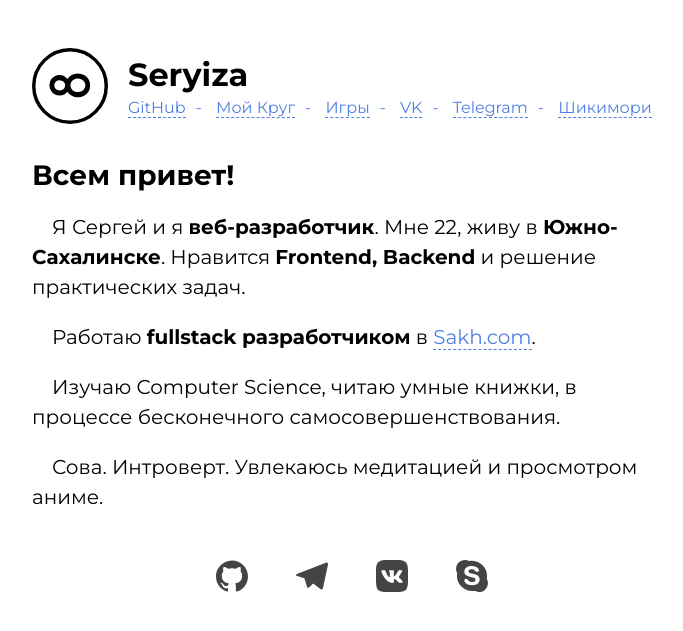
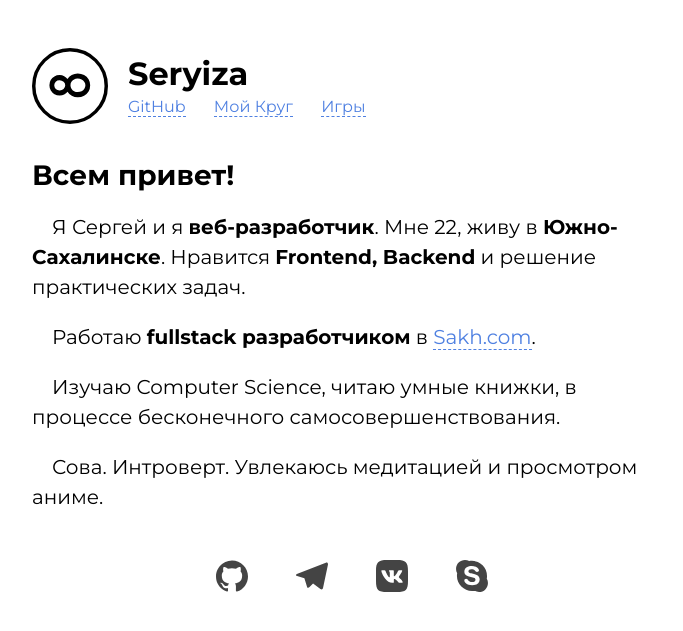
Before and after one commit to Seryiza/seryiza.github.io, a Jekyll site: the page built from index.html, in a window 1280 px wide. Shown: the top 631 px of the page, without its empty margins (288-971 px from the left). Built offline with Jekyll 4.4.1, drawn with Linux system fonts in a browser that asks for light colours.

Commit message:
Небольшие изменения в главном меню

```diff
--- a/_config.yml
+++ b/_config.yml
@@ -5,6 +5,13 @@ defaults:
       type: "pages"
     values:
       title: "Seryiza: Web Developer"
+      header_text_links:
+        - text: GitHub
+          href: https://github.com/Seryiza
+        - text: Мой Круг
+          href: https://moikrug.ru/seryiza
+        - text: Игры
+          href: https://seryiza.itch.io
       footer_icon_links:
         - name: github
           href: https://github.com/Seryiza
--- /dev/null
+++ b/_includes/header.html
@@ -0,0 +1,19 @@
+<header class="header">
+  <div class="header__logo">
+    <img class="header__avatar" src="assets/images/avatar.svg" alt="My avatar is a rotated eight.">
+  </div>
+
+  <div class="header__menu">
+    <h1 class="header__site-headline">Seryiza</h1>
+
+    {% if page.header_text_links %}
+      <nav class="main-menu">
+        <ul>
+          {% for header_text_link in page.header_text_links %}
+            <li><a class="text-link" href="{{ header_text_link.href }}">{{ header_text_link.text }}</a></li>
+          {% endfor %}
+        </ul>
+      </nav>
+    {% endif %}
+  </div>
+</header>
--- a/_layouts/base.html
+++ b/_layouts/base.html
@@ -23,25 +23,7 @@
 </head>
 <body>
   <div class="page-content">
-    <header class="header">
-      <div class="header__logo">
-        <img class="header__avatar" src="assets/images/avatar.svg" alt="My avatar is a rotated eight.">
-      </div>
-
-      <div class="header__menu">
-        <h1 class="header__site-headline">Seryiza</h1>
-        <nav class="main-menu">
-          <ul>
-            <li><a class="text-link" href="https://github.com/Seryiza">GitHub</a></li>
-            <li><a class="text-link" href="https://moikrug.ru/seryiza">Мой Круг</a></li>
-            <li><a class="text-link" href="https://seryiza.itch.io">Игры</a></li>
-            <li><a class="text-link" href="https://vk.com/seryiza">VK</a></li>
-            <li><a class="text-link" href="https://telegram.me/Seryiza">Telegram</a></li>
-            <li><a class="text-link" href="https://shikimori.one/Seryiza">Шикимори</a></li>
-          </ul>
-        </nav>
-      </div>
-    </header>
+    {% include header.html %}
 
     <main class="common-content">
       {{ content }}
--- a/_sass/header/header.scss
+++ b/_sass/header/header.scss
@@ -1,8 +1,10 @@
 .header {
   display: flex;
-  align-items: center;
+  align-items: flex-start;
 
   &__menu {
+    flex: 1;
+    padding-top: 6px;
     padding-left: 20px;
   }
 
--- a/_sass/header/menu.scss
+++ b/_sass/header/menu.scss
@@ -5,19 +5,15 @@
 
 .main-menu li {
   display: inline-block;
-  margin-right: 10px;
   line-height: 175%;
+  padding-right: 24px;
+
+  &:last-of-type {
+    padding-right: 0;
+  }
+
+  @media (max-width: $breakpoint-small) {
+    display: block;
+    line-height: 225%;
+  }
 }
-
-.main-menu li::after {
-  content: "-";
-  color: #4f80e1;
-}
-
-.main-menu li:last-of-type::after {
-  content: none;
-}
-
-.main-menu li::after {
-  margin-left: 10px;
-}
--- /dev/null
+++ b/_sass/vars.scss
@@ -0,0 +1 @@
+$breakpoint-small: 425px;
--- a/assets/css/main.scss
+++ b/assets/css/main.scss
@@ -1,6 +1,7 @@
 ---
 ---
 
+@import 'vars';
 @import 'mixins';
 @import 'common';
 @import 'typography';
```
